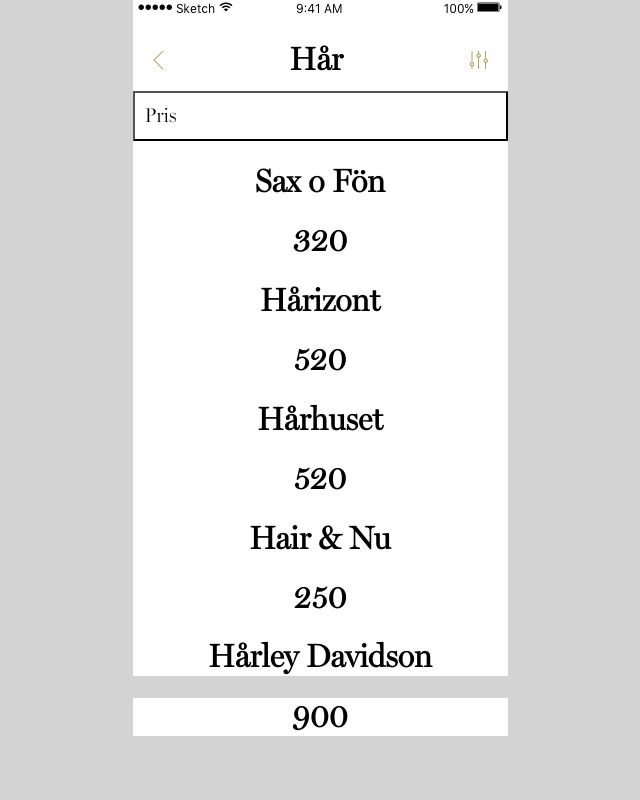
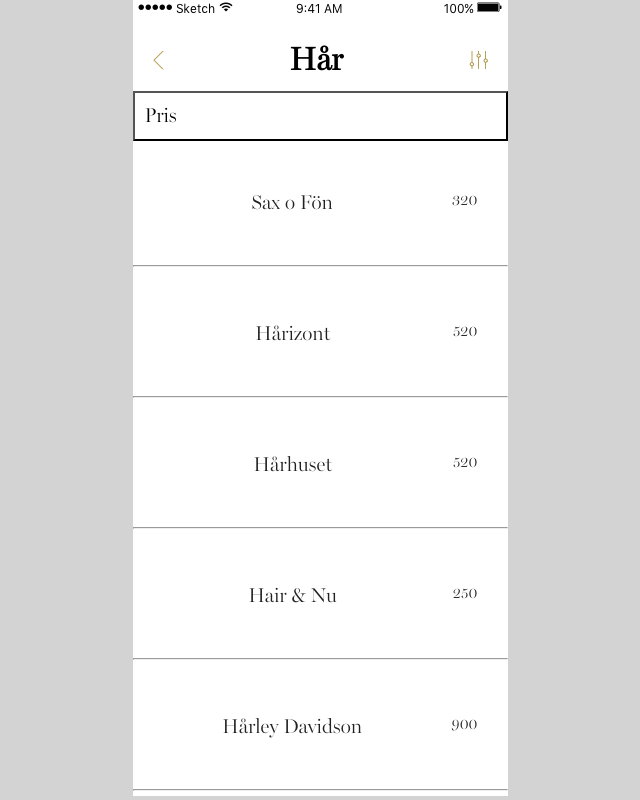
Before and after one commit to vicgus/c9-case-3, a React (Create React App) app: page / in a window 1280 px wide. Shown: the whole page, without its empty margins (320-960 px from the left). Built offline with nearby package versions, Linux system fonts and the light colour scheme.

Commit message:
Unfinished for CloudNine

```diff
--- a/src/App.css
+++ b/src/App.css
@@ -10,6 +10,8 @@ body {
   height: 667px;
   margin: auto;
   background-color: white;
+  margin-bottom: 10px;
+  padding-bottom: 100px;
 }
 
 .App-status {
@@ -121,15 +123,31 @@ li {
 }
 
 .dropdown:hover .dropbtn {
-  background-color: lightblue;
+  background-color: lightgray;
   display: block;
   font-family: 'MillerBanner Light';
 }
 
-divlist {
+.listitem {
   width: 375px;
   height: 106px;
   background-color: white;
   font-family: 'Millerbanner Light';
+}
 
+.salname {
+  font-family: 'Millerbanner Light';
+  font-size: 20px;
+  padding-bottom: 25px;
+  margin-bottom: 25px;
+  padding-top: 25px;
+  margin-top: 25px;
 }
+
+.salprice {
+  font-family: 'Millerbanner Light';
+  font-size: 15px;
+  padding-top: none;
+  float: right;
+  padding-right: 30px;
+}
--- a/src/App.js
+++ b/src/App.js
@@ -5,7 +5,8 @@ import back from './pics/back.png';
 import settings from './pics/settings.png';
 import down from './pics/down.png';
 import DropChild from './dropdownchild.js';
-import Sibling from './sibling.js';
+import fullstar from './pics/fullstar.png';
+
 
 class MenuBar extends React.Component{
   render() {
@@ -21,40 +22,62 @@ class MenuBar extends React.Component{
   }
 }
 
-let fakeServerData = {
+let salongServerData = {
   salong: [
     {
+      key: 1,
       name: 'Sax o Fön',
-      price: 320
+      address: 'Rådmansgatan 46',
+      price: 320,
+      description: 'Lorem ipsum',
+      time: '12:00'
     },
     {
+      key: 2,
       name: 'Hårizont',
-      price: 520
+      address: 'Götgatan 40',
+      price: 520,
+      description: 'Ipsum Lorem',
+      time: '13:00'
     },
     {
+      key: 3,
       name: 'Hårhuset',
-      price: 520
+      address: 'Södra Vägen 24',
+      price: 520,
+      description: 'Remol sumip',
+      time: '15:00'
     },
     {
+      key: 4,
       name: 'Hair & Nu',
-      price: 250
+      address: 'Saxvägen 12888',
+      price: 250,
+      description: 'Sumip Remol',
+      time: '11:00'
     },
     {
+      key: 5,
       name: 'Hårley Davidson',
-      price: 900
+      price: 900,
+      address: 'Klippgatan 6',
+      description: 'Summol ipre',
+      time: '13:00'
     }
   ]
 };
 
-console.log(fakeServerData.salong)
 
 class Salong extends React.Component {
   render() {
     let salongInfo = this.props.salongInfo;
     return(
-      <div className='listitem'>
-        <h1> {salongInfo.name} </h1>
-        <h1> {salongInfo.price} </h1>
+      <div className='listitem' display='inline-block'>
+        <div className='salname'>
+          {salongInfo.name}
+            <div className='salprice'> {salongInfo.price}</div>
+        </div>
+        <hr />
       </div>
     )
   }
@@ -63,7 +86,10 @@ class Salong extends React.Component {
 class DropDownParent extends React.Component{
   constructor(props) {
     super(props);
-    this.state = {range: '', serverData: {}};
+    this.state = {
+      serverData: {},
+      range: ''
+    };
     this.changeRange = this.changeRange.bind(this);
   }
 
@@ -71,13 +97,13 @@ class DropDownParent extends React.Component{
     this.setState({
       range: newRange
     });
-    // console.log(this.setState.range, newRange);
+    console.log(newRange);
   }
 
   componentDidMount() {
     setTimeout(() => {
-    this.setState({serverData: fakeServerData});
-    }, 1000);
+      this.setState({serverData: salongServerData});
+    }, 500);
   }
 
   render() {
@@ -85,13 +111,12 @@ class DropDownParent extends React.Component{
           <div>
             {this.state.serverData.salong ?
             <div>
-              <DropChild range={this.state.range} onClick={this.changeRange} />
-              {this.state.serverData.salong.map(salongInfo =>
+              <DropChild range={this.state.range} onClick={this.changeRange} id={this.state.id}/>
+              {this.state.serverData.salong.filter(salongInfo =>
+                salongInfo.price
+              ).map(salongInfo =>
                 <Salong salongInfo={salongInfo} />
               )}
-              {/* {this.state.serverData.salong.map(salongPrice =>
-                <Salong price={salongPrice.price} />
-              )} */}
             </div> : <h1>loading</h1>
         }
         </div>
@@ -109,7 +134,6 @@ class App extends React.Component {
         <div className = "App-status"><img src= {blackstatus} alt='Status bar'/></div>
         <MenuBar/>
         <DropDownParent/>
-        {/* <SalongList/> */}
       </div>
     );
   }
--- a/src/dropdownchild.js
+++ b/src/dropdownchild.js
@@ -11,15 +11,24 @@ export default class DropChild extends React.Component {
         this.props.onClick(range);
     }
 
+    handleUserClick(e) {
+        const listRange = e.target.value;
+        this.props.onClick(listRange);
+    }
+
     render() {
+        let allRanges = 'Alla priser';
+        let firstRange = '0-250';
+        let secondRange = '250-500';
         return(
+
             <div>
                 <div className = 'dropdown'>
                     <button className = 'dropbtn'>Pris {this.props.range}</button>
                     <div className='dropdown-content'>
-                        <option onClick={this.handleClick}>Alla priser</option>
-                        <option onClick= {this.handleClick}>0-250</option>
-                        <option onClick= {this.handleClick}>250-500</option>
+                        <option  onClick={this.handleClick}>{allRanges}</option>
+                        <option  onClick= {this.handleClick}>{firstRange}</option>
+                        <option  onClick= {this.handleClick}>{secondRange}</option>
                     </div>
                 </div>
             </div>
--- a/src/sibling.js
+++ b/src/sibling.js
@@ -22,3 +22,6 @@ export default class Sibling extends React.Component{
         // }
     }
 }
+
+
+   //in dropdownmenu render            {/* <Sibling range = {this.state.range} onClick={this.changeRange} /> */}
```
Also changed, not shown: src/salonger.json (deleted, +0 -27 lines), src/pics/emptystar.png (added), src/pics/fullstar.png (added).
